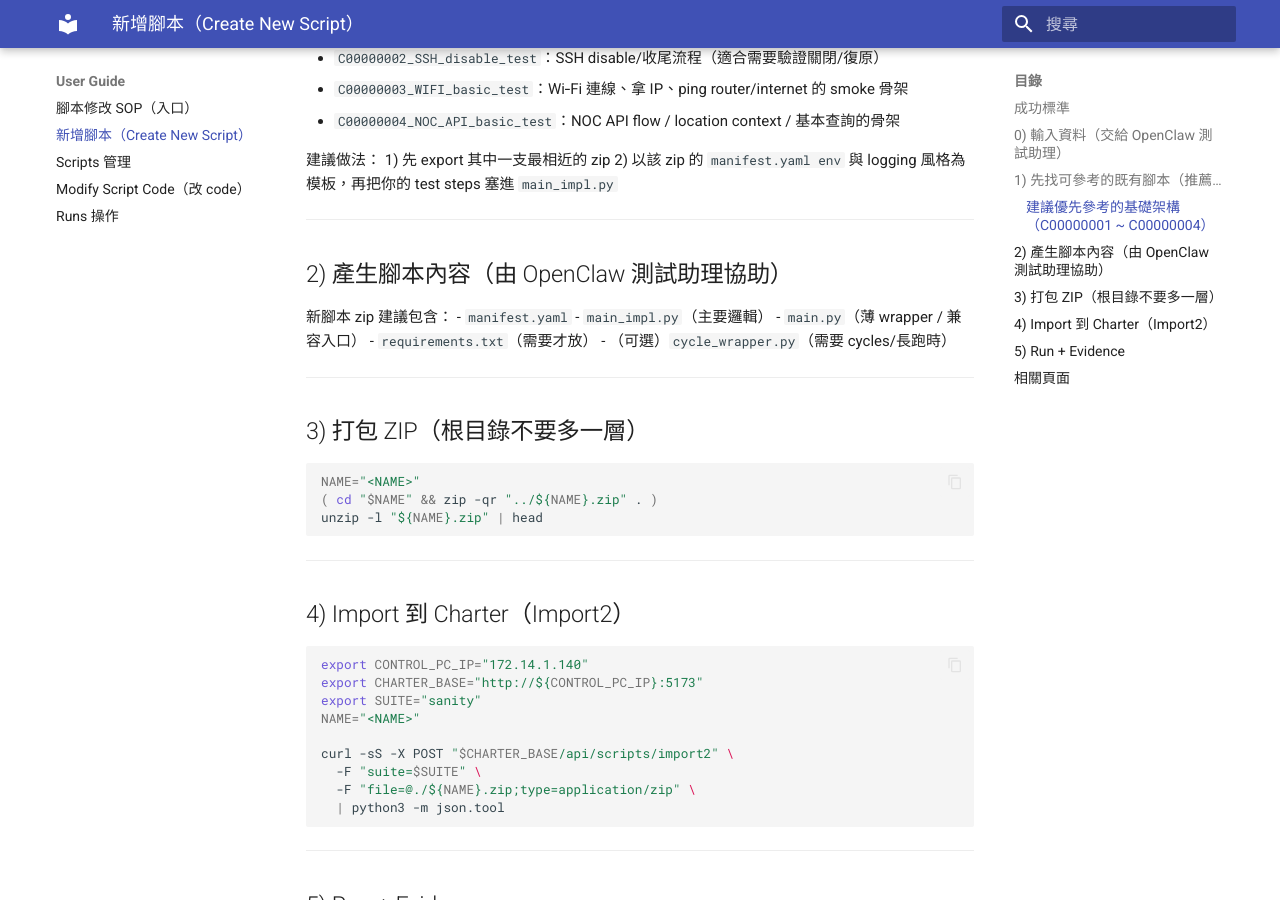
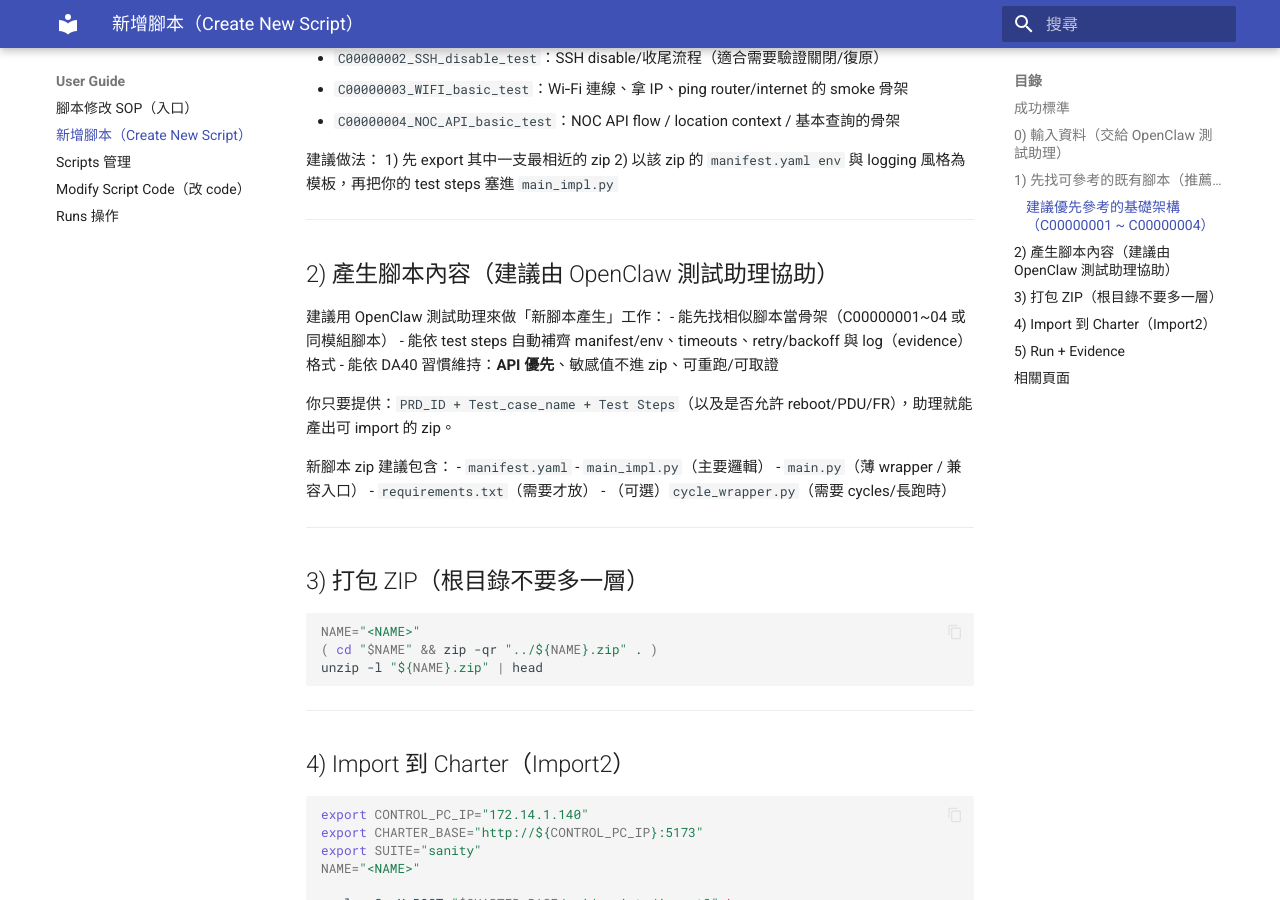
Before and after one commit to askeywifisit-ui/charter_project, an MkDocs documentation site: the page built from docs/charter_site/docs/user_guide/create_new_script.md, in a window 1280 px wide and 900 px high, scrolled down 1061 px. Built offline with MkDocs 1.6.1 and Material for MkDocs 9.7.7, drawn with Linux system fonts in a browser that asks for light colours; comment, search, counter and statistics services are not loaded.

Commit message:
docs: create new script guide emphasize using OpenClaw test assistant

```diff
--- a/docs/charter_site/docs/user_guide/create_new_script.md
+++ b/docs/charter_site/docs/user_guide/create_new_script.md
@@ -47,7 +47,14 @@
 
 ---
 
-## 2) 產生腳本內容（由 OpenClaw 測試助理協助）
+## 2) 產生腳本內容（建議由 OpenClaw 測試助理協助）
+
+建議用 OpenClaw 測試助理來做「新腳本產生」工作：
+- 能先找相似腳本當骨架（C00000001~04 或同模組腳本）
+- 能依 test steps 自動補齊 manifest/env、timeouts、retry/backoff 與 log（evidence）格式
+- 能依 DA40 習慣維持：**API 優先**、敏感值不進 zip、可重跑/可取證
+
+你只要提供：`PRD_ID + Test_case_name + Test Steps`（以及是否允許 reboot/PDU/FR），助理就能產出可 import 的 zip。
 
 新腳本 zip 建議包含：
 - `manifest.yaml`
```
